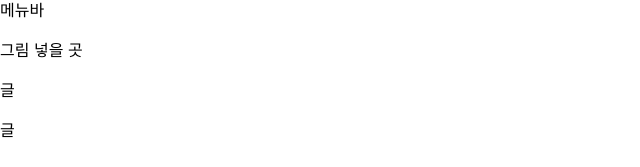
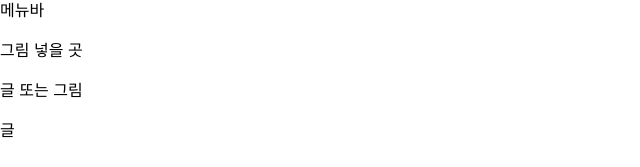
Before and after one commit to OneAndHana/Front_OneAndHana, a React (Create React App) app: page / in a window 1280 px wide. Shown: the part 132-299 px from the top of the page, without its empty margins (0-640 px from the left). Built offline with nearby package versions, Linux system fonts and the light colour scheme.

Commit message:
연습용 커밋입니다.

```diff
--- a/src/pages/Home.jsx
+++ b/src/pages/Home.jsx
@@ -12,7 +12,7 @@ function Home() {
         <article>그림 넣을 곳</article>
       </main>
       <footer>
-        <p>글</p>
+        <p>글 또는 그림</p>
         <p>글</p>
       </footer>
     </div>
```
